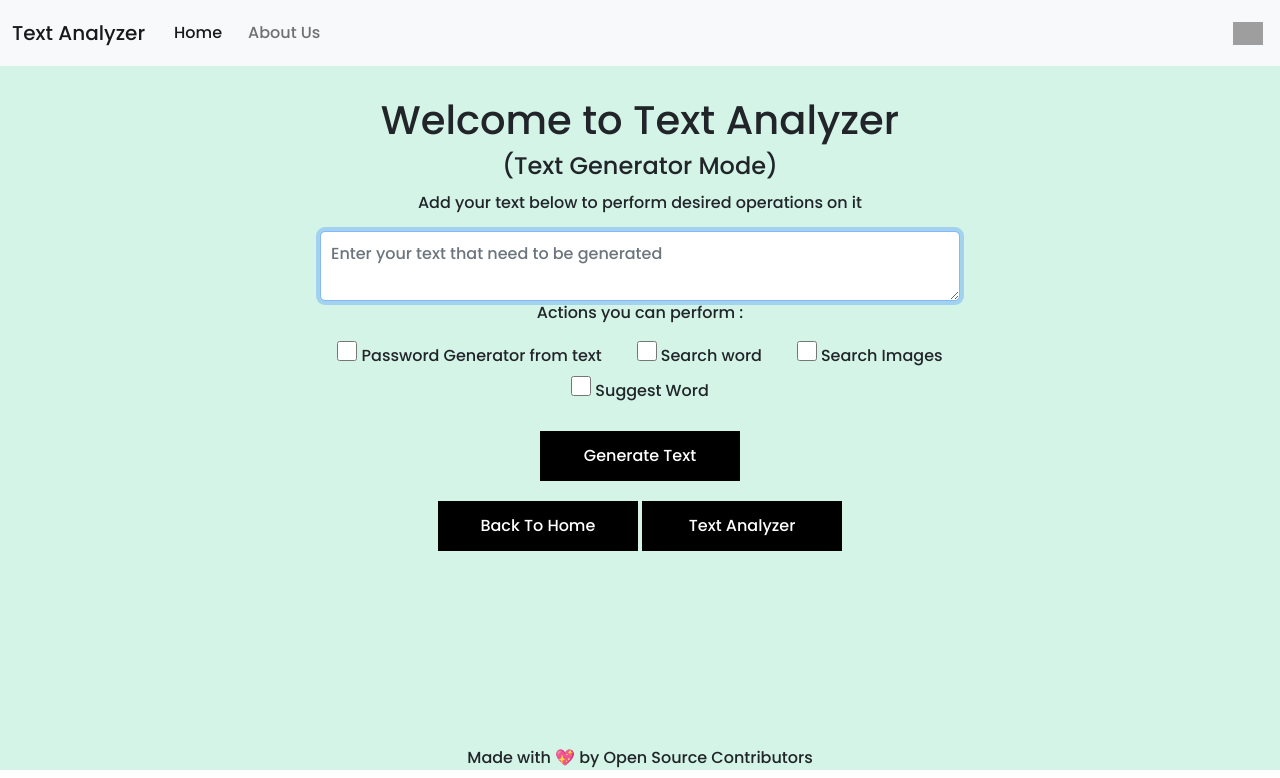
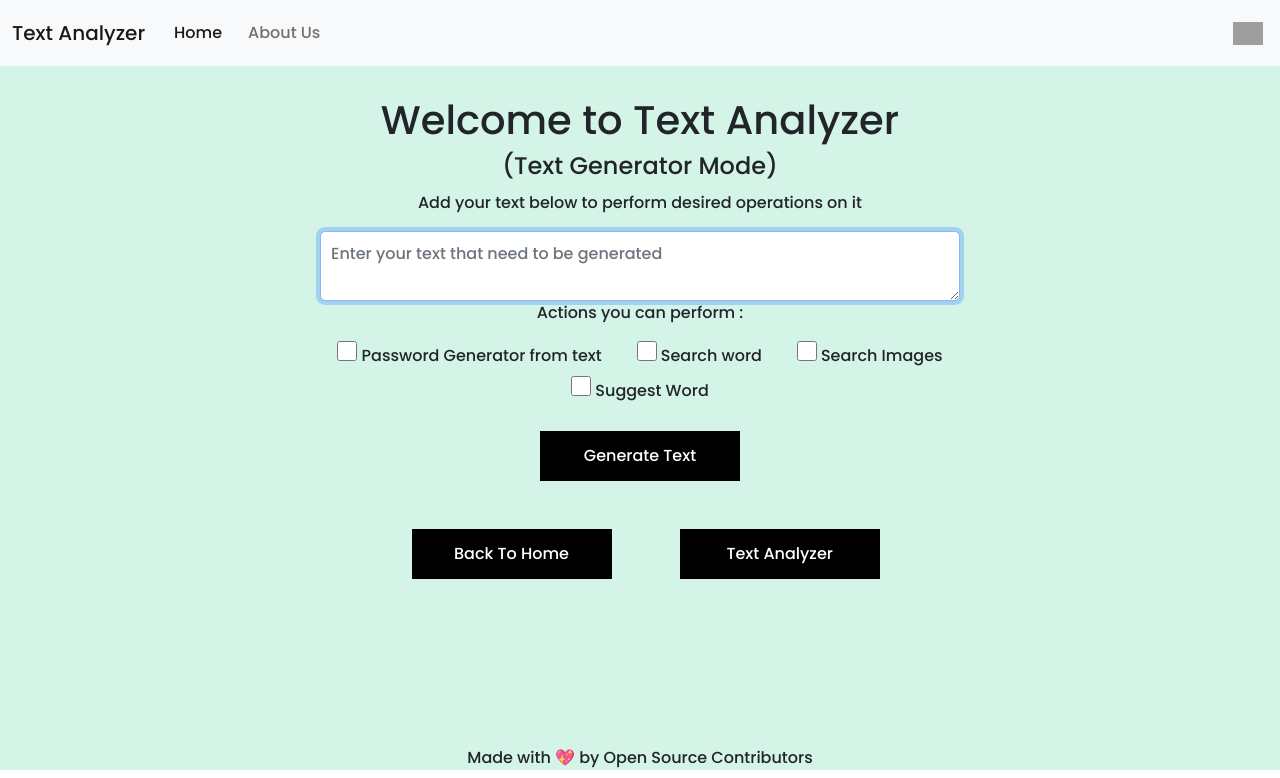
Before and after one commit to rockingrohit9639/TextAnalyzer, a Django app: template templates/index2.html in a window 1280 px wide. Shown: the top 778 px of the page. Run offline with Django 3.2, Linux system fonts and the light colour scheme; the template is opened without the code that fills it, so the values that code supplies are empty; some libraries are stand-ins or nearby versions; grey boxes are pictures that could not be loaded.

Commit message:
Update style.css

```diff
--- a/static/css/style.css
+++ b/static/css/style.css
@@ -123,6 +123,14 @@ button:hover{
     background-color: rgba(153, 153, 153, 0.267);
     color: black;
 }
+button#btns{
+    margin-left: 0.7em;
+    margin-top: 3em;
+    }
+button#btns2{
+    margin-left: 4em;
+    margin-top: 3em;
+    }
 form{
     display: flex;
     flex-direction: column;
```
